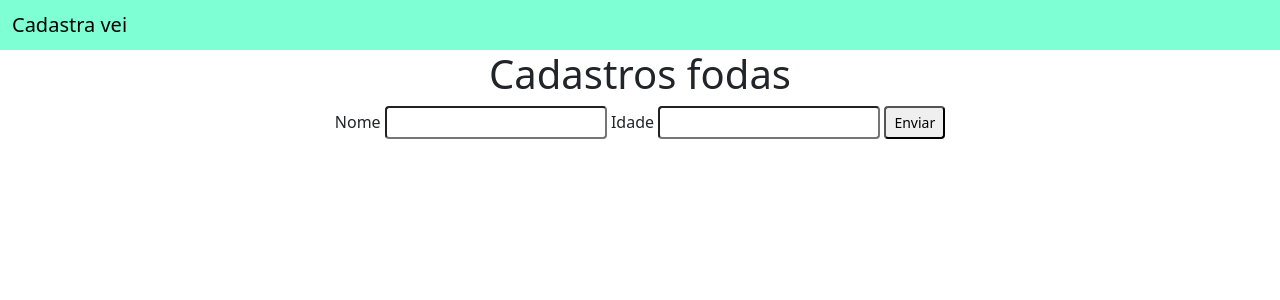
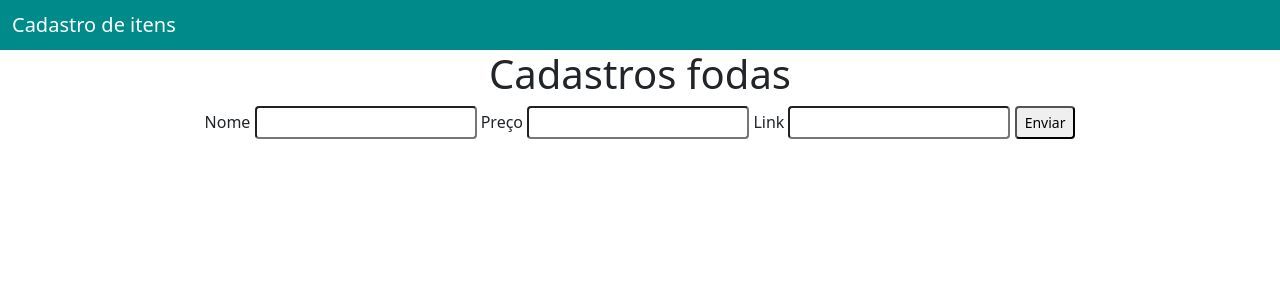
Before and after one commit to andrade7-pe/cadastro_itens, a Django app: page / in a window 1280 px wide. Shown: the top 300 px of the page. Run offline with Django 5.2, Linux system fonts and the light colour scheme.

Commit message:
cadastro_itens

```diff
--- a/app_cadastro/models.py
+++ b/app_cadastro/models.py
@@ -3,4 +3,5 @@ from django.db import models
 class Usuario(models.Model):
     id_usuario = models.AutoField(primary_key=True)
     nome = models.TextField(max_length=255)
-    idade = models.IntegerField()
+    preco = models.IntegerField()
+    link = models.TextField(max_length=255)
--- a/app_cadastro/templates/usuarios/base.html
+++ b/app_cadastro/templates/usuarios/base.html
@@ -1,15 +1,15 @@
 <!doctype html>
-<html lang="en">
+<html lang="pt-br">
   <head>
     <meta charset="utf-8">
     <meta name="viewport" content="width=device-width, initial-scale=1">
-    <title>Cadastros</title>
+    <title>Cadastro de itens</title>
     <link href="https://cdn.jsdelivr.net/npm/bootstrap@5.3.7/dist/css/bootstrap.min.css" rel="stylesheet" integrity="sha384-LN+7fdVzj6u52u30Kp6M/trliBMCMKTyK833zpbD+pXdCLuTusPj697FH4R/5mcr" crossorigin="anonymous">
   </head>
   <body>
-    <nav style="background-color: aquamarine !important;"   class="navbar bg-body-tertiary">
+    <nav style="background-color: darkcyan !important;"   class="navbar bg-body-tertiary">
         <div class="container-fluid">
-           <span class="navbar-brand mb-0 h1"><a style="text-decoration: none;color: black;" href="{% url 'prin' %}">Cadastra vei</a></span>
+           <span class="navbar-brand mb-0 h1"><a style="text-decoration: none;color: white;" href="{% url 'prin' %}">Cadastro de itens</a></span>
         </div>
     </nav>
     {% block conteudo %}
--- a/app_cadastro/templates/usuarios/prin.html
+++ b/app_cadastro/templates/usuarios/prin.html
@@ -5,7 +5,8 @@
   <div style="text-align: center;" class="container">
     <h1>Cadastros fodas</h1>
     Nome <input name="nome" class="form-control-sm" type="text">
-    Idade <input name="idade" class="form-control-sm" type="text">
+    Preço <input name="preco" class="form-control-sm" type="text">
+    Link <input name="link" class="form-control-sm"  type="text">
     <button class="form-control-sm">Enviar</button>
   </div>
 </form>
--- a/app_cadastro/templates/usuarios/usuarios.html
+++ b/app_cadastro/templates/usuarios/usuarios.html
@@ -6,13 +6,15 @@
         <tr>
             <th>id</th>
             <th>nome</th>
-            <th>idade</th>
+            <th>preco</th>
+            <th>link</th>
         </tr>
         {% for usuario in usuarios %}
         <tr>
             <td>{{usuario.id_usuario}}</td>
             <td>{{usuario.nome}}</td>
-            <td>{{usuario.idade}}</td>
+            <td>{{usuario.preco}}</td>
+            <td>{{usuario.link}}</td>
         </tr>
         {% endfor %}
     </table>
--- a/app_cadastro/views.py
+++ b/app_cadastro/views.py
@@ -7,7 +7,8 @@ def prin(request):
 def usuarios(request):
     novo_usuario = Usuario()
     novo_usuario.nome = request.POST.get('nome')
-    novo_usuario.idade = request.POST.get('idade')
+    novo_usuario.link = request.POST.get('link')
+    novo_usuario.preco = request.POST.get('preco')
     novo_usuario.save()
     #Exibir usuarios em nova página
     usuarios = {
```
Also changed, not shown: app_cadastro/migrations/0003_rename_idade_usuario_preco_usuario_link.py (added), db.sqlite3.
